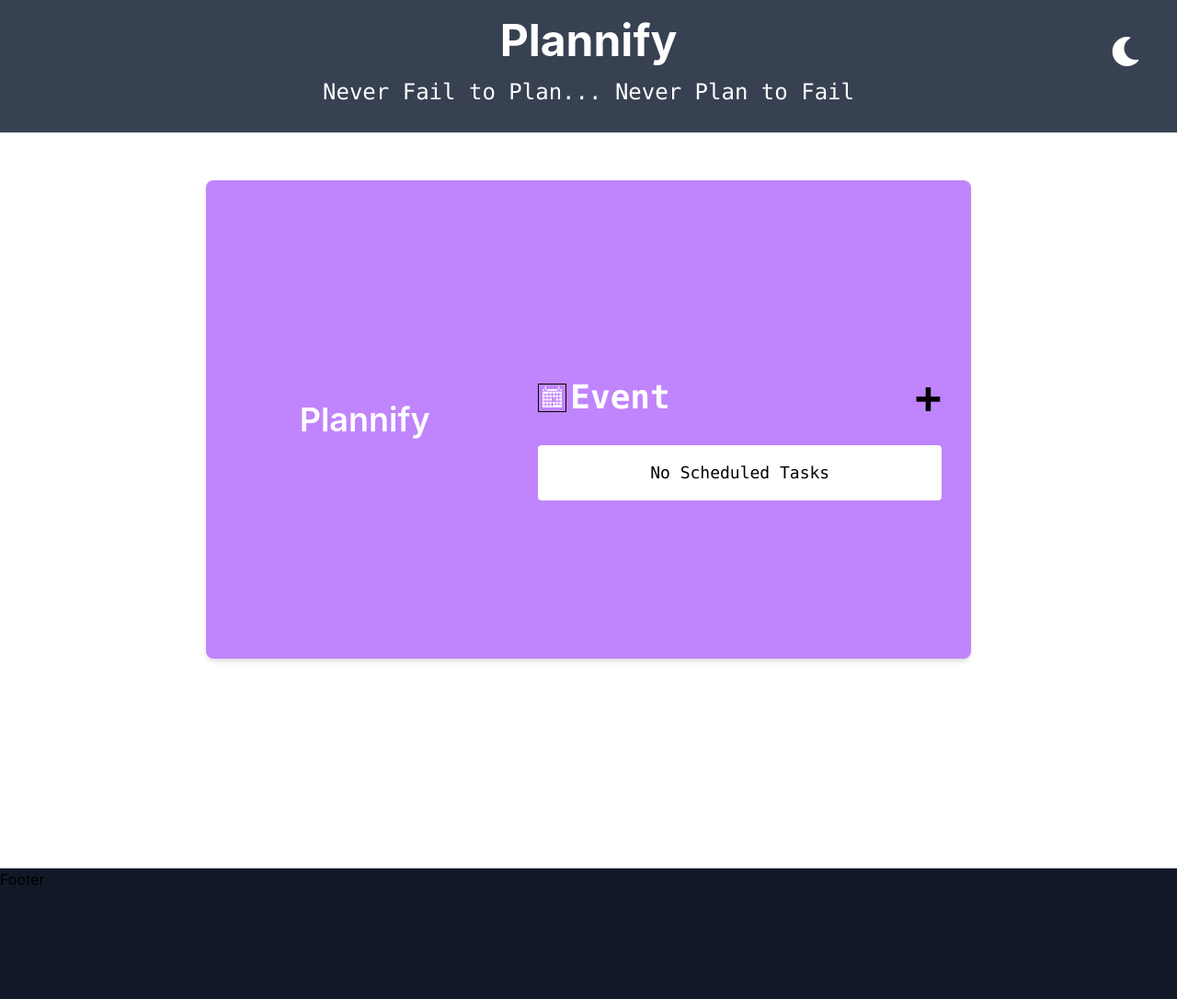
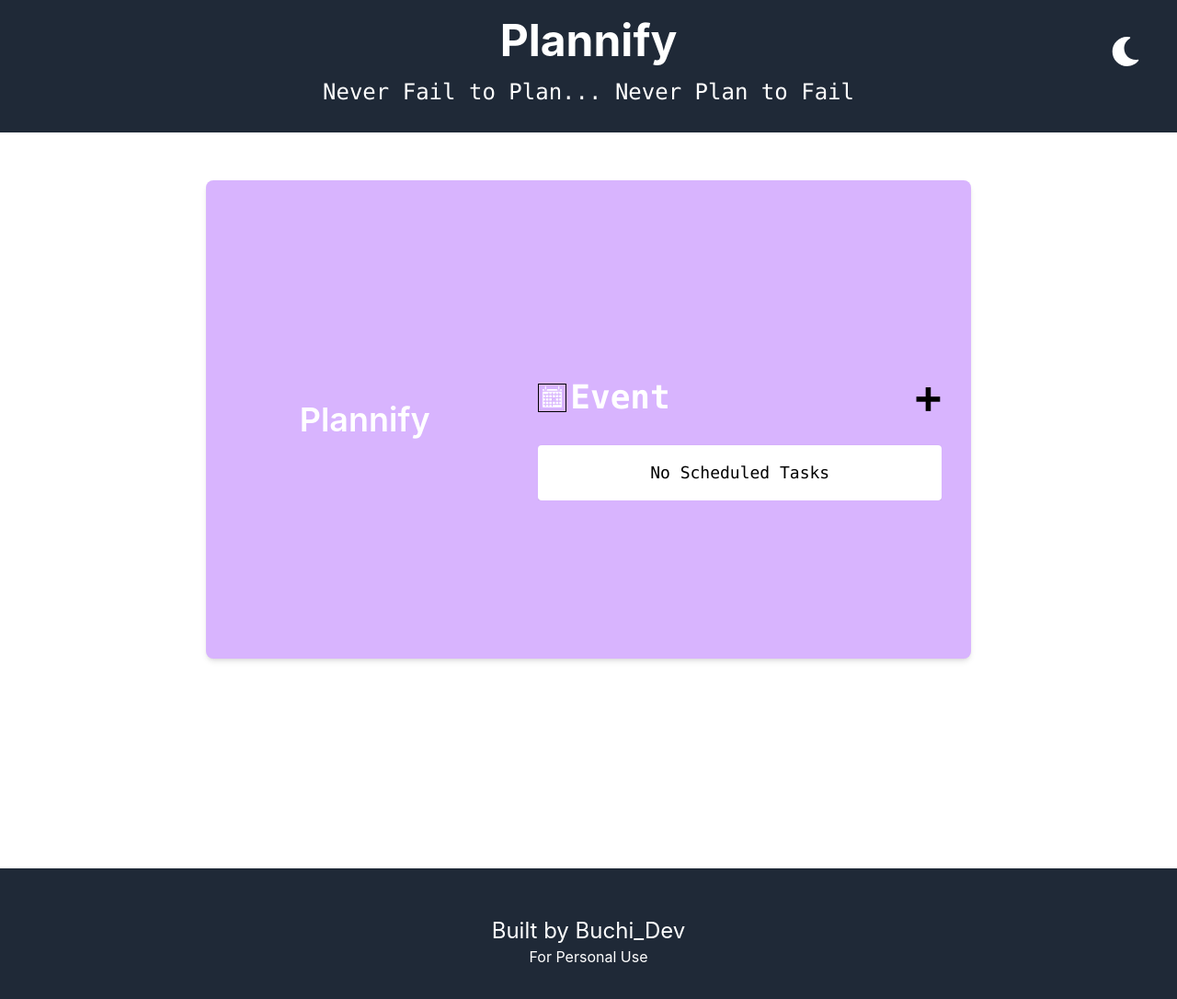
Before and after one commit to MobuchiElly/Plannify, a React (Vite) app: page / in a window 1280 px wide. Shown: the top 1086 px of the page at 92% size. Built offline with nearby package versions, Linux system fonts and the light colour scheme.

Commit message:
Fixed issues accessing localstorage after deployment

```diff
--- a/src/components/footer.tsx
+++ b/src/components/footer.tsx
@@ -2,7 +2,12 @@ import React from 'react'
 
 const Footer = () => {
   return (
-    <div className='w-screen h-40 bg-gray-900'>Footer</div>
+    <footer className='shadow w-screen h-40 bg-gray-800 text-white flex justify-center items-center'>
+      <div className='h-full m-5 flex flex-col justify-center items-center'>
+        <div className='text-2xl'>Built by Buchi_Dev</div>
+        <div>For Personal Use</div>
+      </div>
+    </footer>
   )
 }
 
--- a/src/components/navbar.tsx
+++ b/src/components/navbar.tsx
@@ -4,7 +4,7 @@ import { FaSun, FaMoon } from 'react-icons/fa';
 const Navbar = () => {
   const [lightTheme, setLightTheme] = useState(true);
   return (
-    <nav className='h-36 w-screen bg-gray-700 bottom-0 text-white flex items-center'>
+    <nav className='h-36 w-screen bg-gray-800 bottom-0 text-white flex items-center'>
       <div className='relative w-full h-full py-3 mt-3 lg:mt-0 mb-2 lg:mb-0'>
         <h1 className='text-5xl text-center p-2 font-bold'>Plannify</h1>
         <h2 className='text-center text-2xl font-mono p-2 font-[500]'>Never Fail to Plan<span className='hidden lg:inline-flex'>...</span> <span className='sm:text-center hidden lg:inline-flex lg:text-justify'>Never Plan to Fail</span></h2>
--- a/src/components/pages/Home.tsx
+++ b/src/components/pages/Home.tsx
@@ -52,7 +52,7 @@ const Home = () => {
 
   return (
     <div className='text-black text-lg flex justify-center items-center p-2 pt-4'>
-      <div className='bg-purple-400 min-h-[65vh] h-auto mx-1 lg:mx-0 w-full lg:w-[65vw] lg:flex lg:gap-4 px-0 lg:px-4 lg:justify-between lg:items-center rounded-lg shadow-md group mt-4 lg:mt-9'>
+      <div className='bg-purple-300 min-h-[65vh] h-auto mx-1 lg:mx-0 w-full lg:w-[65vw] lg:flex lg:gap-4 px-0 lg:px-4 lg:justify-between lg:items-center rounded-lg shadow-md group mt-4 lg:mt-9'>
         <div className='hidden lg:flex items-center justify-center w-1/3 h-full text-center mx-10'>
           <div className='text-white text-center text-4xl font-semibold p-2 group-hover:animate-spin'>Plannify</div>
         </div>
```
